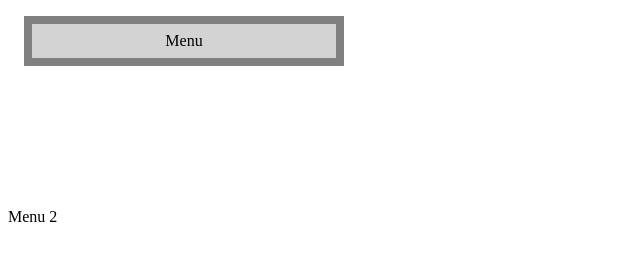
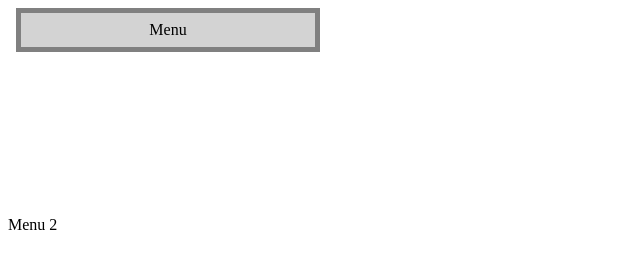
Before and after one commit to xsherryhe/drop-down-menu, a website: page sample/index.html in a window 1280 px wide. Shown: the whole page, without its empty margins (0-640 px from the left). Drawn offline with Linux system fonts and the light colour scheme; files that its build step writes are made by us from their sources.

Commit message:
Updated implementation details to allow for more flexible styling options

```diff
--- a/drop-down-menu.css
+++ b/drop-down-menu.css
@@ -1,3 +1,9 @@
+.dropdown-menu-item-container {
+  padding-top: 0;
+  margin-top: 0;
+  overflow: hidden;
+}
+
 .dropdown-menu-heading, .dropdown-menu-item {
   cursor: pointer;
 }
@@ -8,9 +14,5 @@
 }
 
 .dropdown-menu-item {
-  transition: transform 300ms ease-in-out, opacity 300ms ease-in-out;
+  transition: transform 300ms ease-in-out;
 }
-
-.dropdown-menu-item:not(.dropped-down) {
-  opacity: 0;
-}
--- a/package.json
+++ b/package.json
@@ -1,6 +1,6 @@
 {
   "name": "@xsherryhe/drop-down-menu",
-  "version": "1.0.0",
+  "version": "2.0.0",
   "description": "A module that transforms DOM elements into a dropdown menu.",
   "main": "drop-down-menu.js",
   "scripts": {
--- a/sample/drop-down-menu.js
+++ b/sample/drop-down-menu.js
@@ -2,6 +2,11 @@ function dropDownMenu(menu) {
   menu.classList.add('dropdown-menu');
   const [menuHeading, ...menuItems] = menu.children;
   menuHeading.classList.add('dropdown-menu-heading');
+
+  const menuItemsContainer = document.createElement('div');
+  menuItemsContainer.classList.add('dropdown-menu-item-container');
+  menuItemsContainer.append(...menuItems);
+  menu.append(menuItemsContainer);
 
   menuItems.forEach((menuItem) => {
     menuItem.classList.add('dropdown-menu-item');
@@ -13,7 +18,7 @@ function dropDownMenu(menu) {
       .forEach((menuItem, i) => {
         menuItem.setAttribute(
           'style',
-          `transform: translateY(-${(i + 1) * 100}%);`
+          `transform: translateY(-${menuItemsContainer.offsetHeight}px);`
         );
       });
   }
--- a/sample/index.html
+++ b/sample/index.html
@@ -7,23 +7,15 @@
   <title>Sample Drop-Down Menu</title>
   <script defer src="./drop-down-menu.js"></script>
   <script defer src="./application.js"></script>
-  <link rel="stylesheet" href="../src/drop-down-menu.css">
+  <link rel="stylesheet" href="../drop-down-menu.css">
   <link rel="stylesheet" href="./styles.css">
 </head>
 <body>
   <div class="target menu-one">
-    <div>
-      <div class="menu-heading">Menu</div>
-    </div>
-    <div>
-      <div class="menu-item">Sample Item 1</div>
-    </div>
-    <div>
-      <div class="menu-item">Sample Item 2</div>
-    </div>
-    <div>
-      <div class="menu-item">Sample Item 3</div>
-    </div>
+    <div class="menu-one-heading">Menu</div>
+    <div class="menu-one-item">Sample Item 1</div>
+    <div class="menu-one-item" >Sample Item 2</div>
+    <div class="menu-one-item">Sample Item 3</div>
   </div>
 
   <div class="target">
--- a/sample/styles.css
+++ b/sample/styles.css
@@ -1,27 +1,18 @@
 .menu-one {
-  margin: 1rem;
   max-width: 20rem;
 }
 
-.menu-one > * {
-  background-color: gray;
-  padding: 0.25rem 0.5rem 0.25rem;
-  }
-
-.menu-one > *:first-child {
-  padding: 0.5rem;
+.menu-one-heading {
+  margin: 0.5rem 0.5rem 0;
 }
 
-.menu-one > *:nth-child(2) {
-  padding-top: 0;
+.menu-one-item {
+  margin: 0.5rem;
 }
 
-.menu-one > *:last-child {
-  padding-bottom: 0.5rem;
-}
-
-.menu-heading, .menu-item {
+.menu-one-heading, .menu-one-item {
   background-color: lightgray;
+  border: solid 5px gray;
   padding: 0.5rem;
   text-align: center;
-}
+  }
```
